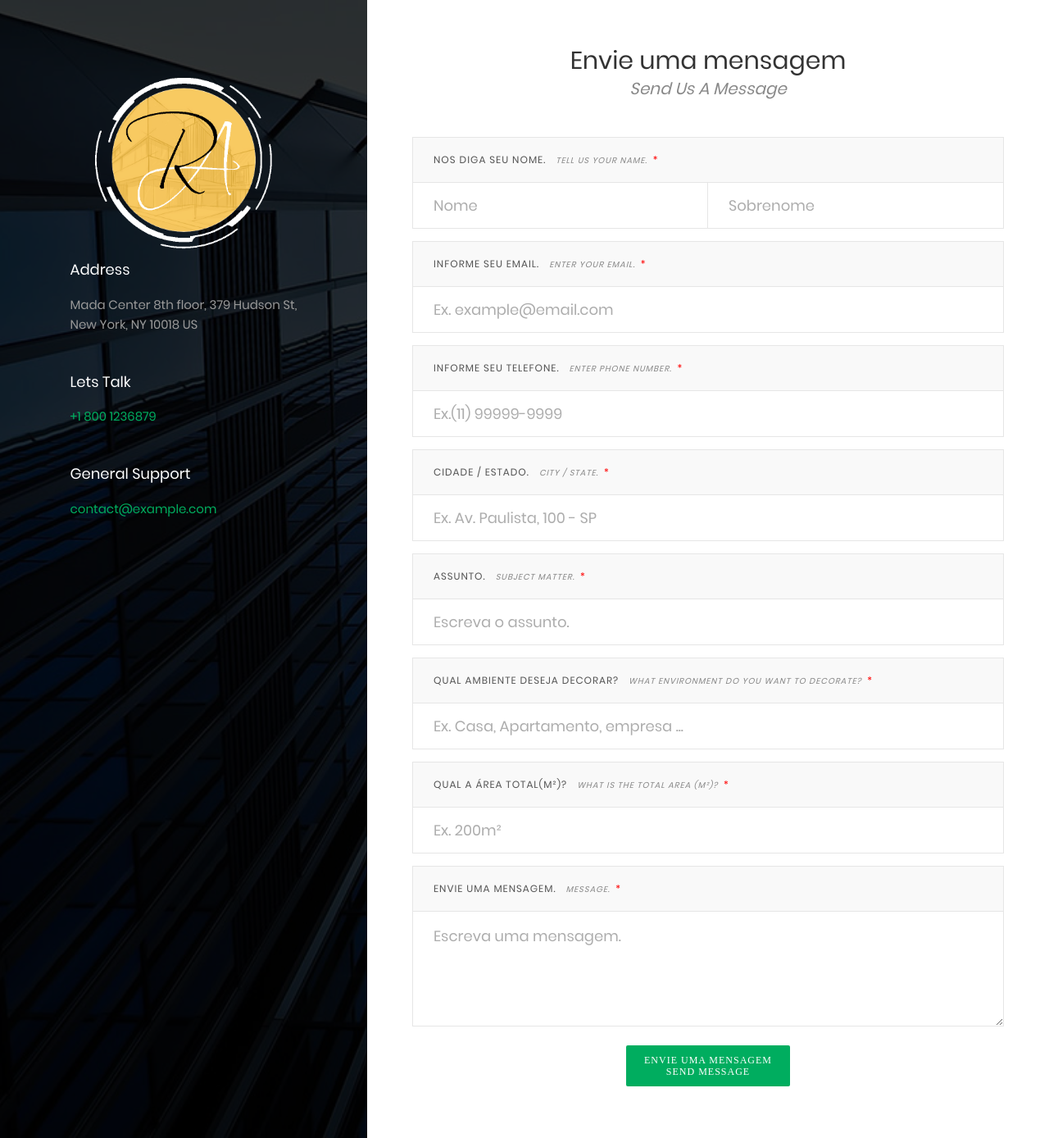
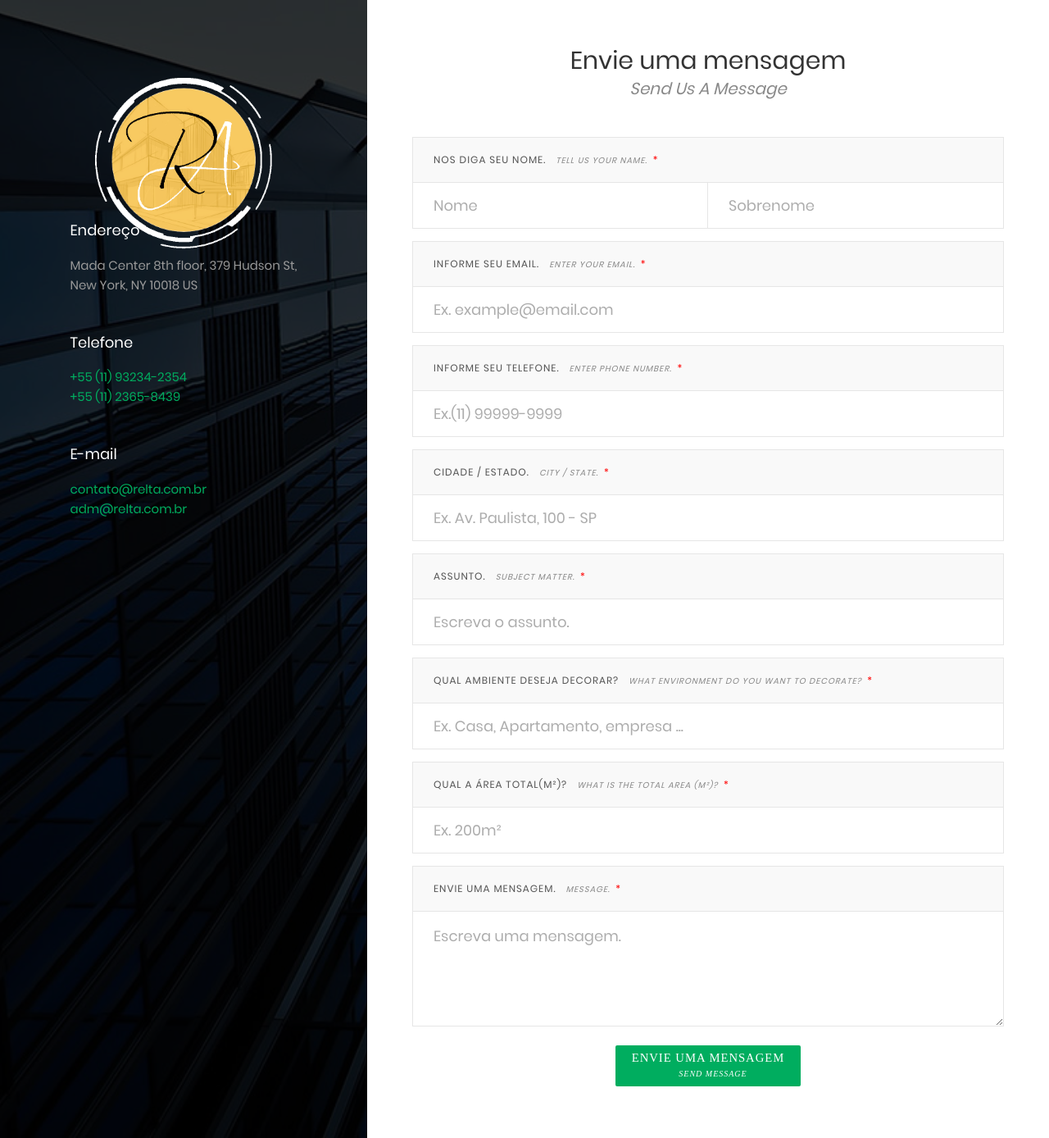
Before and after one commit to Morfeu12/Relta, a PHP site: page /ContactFrom_v17/index.html in a window 1280 px wide. Shown: the whole page at 82% size. Run offline with PHP 8.4, Linux system fonts and the light colour scheme; some libraries are stand-ins or nearby versions; some web fonts are replaced.

Commit message:
Melhoria de condigo + conato portifolio + portifolo home 2.0

```diff
--- a/ContactFrom_v17/css/main.css
+++ b/ContactFrom_v17/css/main.css
@@ -535,6 +535,10 @@
   color: #888;
   font-size: 20px;
 }
+.display-btn-initial{
+  display: initial;
+  font-size: 11pt;
+}
 .divFixed{
   position: fixed;
   top:10%;
--- a/ContactFrom_v17/index.html
+++ b/ContactFrom_v17/index.html
@@ -104,8 +104,8 @@
 				</div>
 
 				<div class="container-contact100-form-btn">
-					<button class="contact100-form-btn">
-						Envie uma mensagem<br />Send Message
+					<button class="contact100-form-btn display-btn-initial">
+						Envie uma mensagem<br/><span style="color:white" class="eng-text-form">Send Message</span>
 					</button>
 				</div>
 			</form>
@@ -122,7 +122,7 @@
 
 						<div class="flex-col size2">
 							<span class="txt1 p-b-20">
-								Address
+								Endereço
 							</span>
 
 							<span class="txt2">
@@ -138,11 +138,14 @@
 
 						<div class="flex-col size2">
 							<span class="txt1 p-b-20">
-								Lets Talk
+								Telefone
 							</span>
 
 							<span class="txt3">
-								+1 800 1236879
+								+55 (11) 93234-2354
+							</span>
+							<span class="txt3">
+								+55 (11) 2365-8439
 							</span>
 						</div>
 					</div>
@@ -154,11 +157,14 @@
 
 						<div class="flex-col size2">
 							<span class="txt1 p-b-20">
-								General Support
+								E-mail
 							</span>
 
 							<span class="txt3">
-								contact@example.com
+								contato@relta.com.br
+							</span>
+							<span class="txt3">
+								adm@relta.com.br
 							</span>
 						</div>
 					</div>
```
Also changed, not shown: ContactFrom_v17/email.php (+4 -9 lines), css/main.css (+2 -9 lines).
